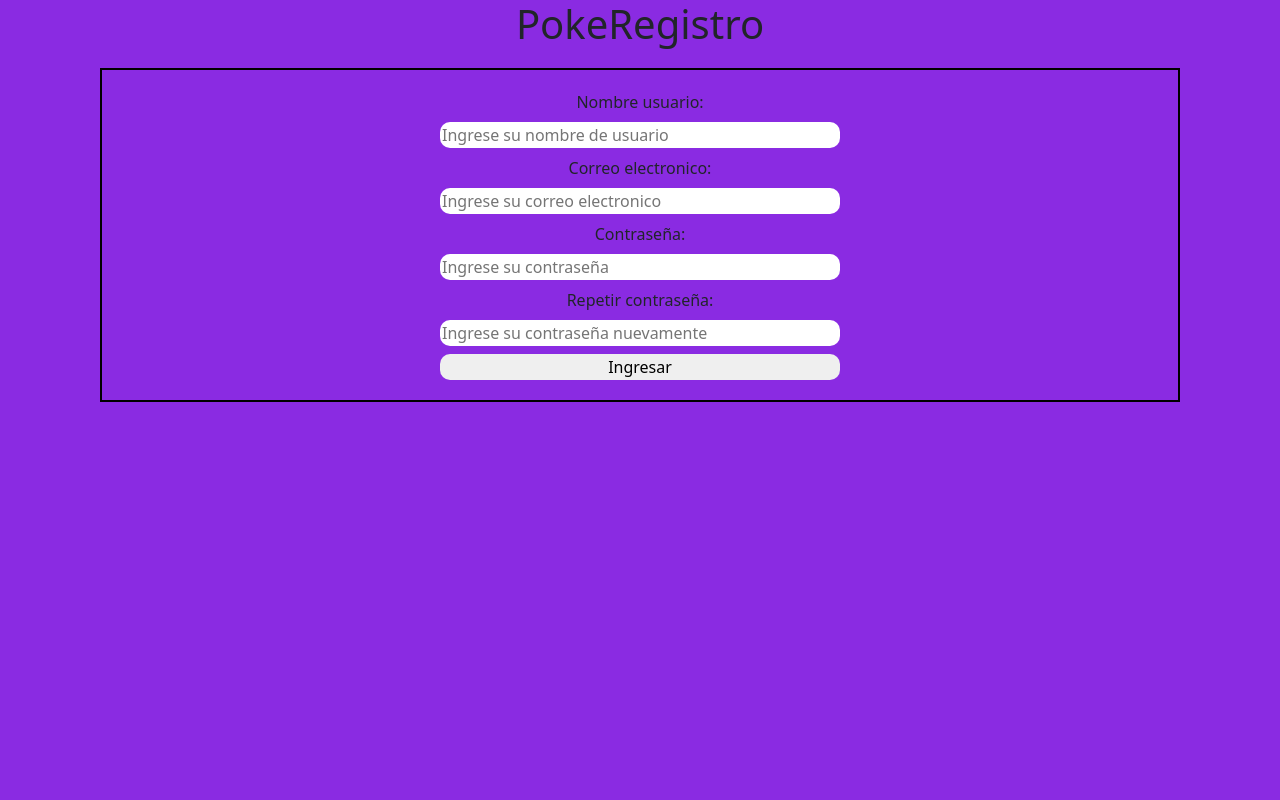
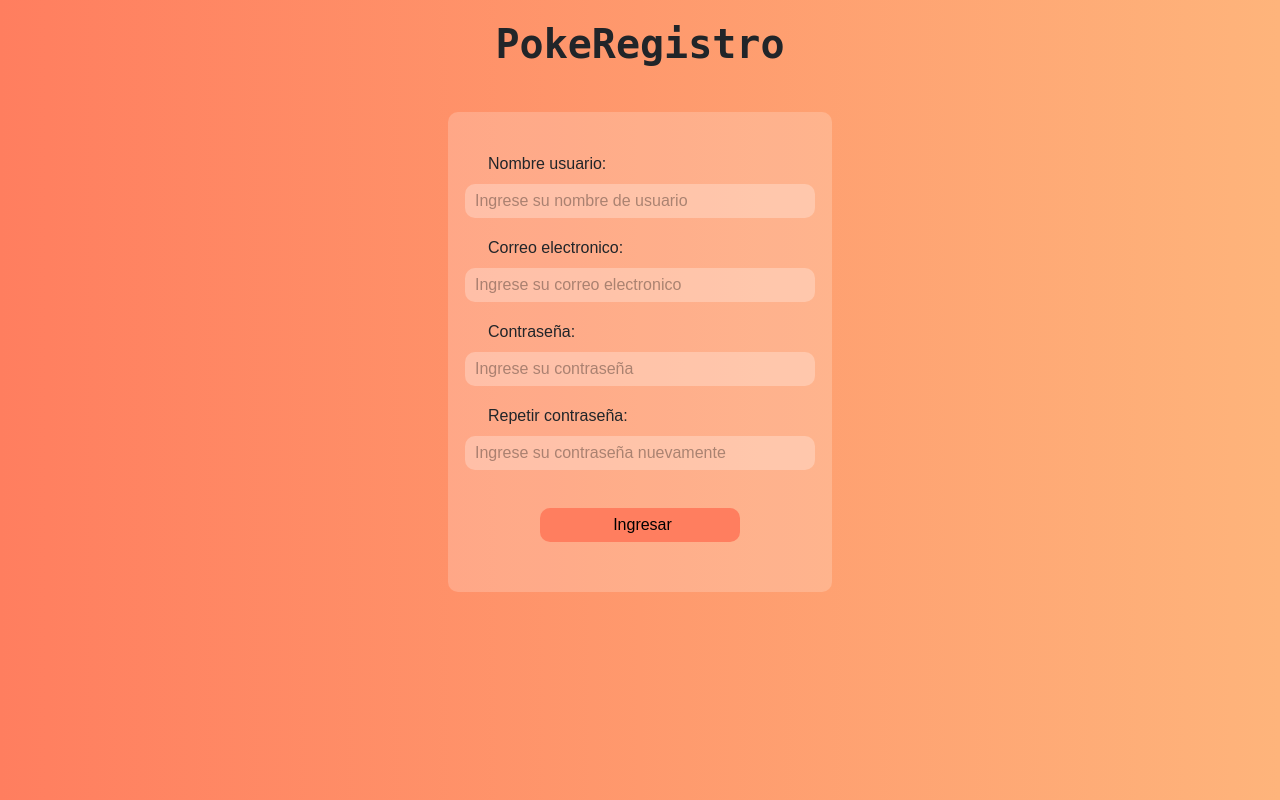
Before and after one commit to Gonza857/pokedex-pw2, a PHP site: page /registro.php in a window 1280 px wide. Run offline with PHP 8.4, Linux system fonts and the light colour scheme.

Commit message:
mejora de la vista de registro

```diff
--- a/index.php
+++ b/index.php
@@ -76,5 +76,3 @@ foreach ($pokemones as $pokemon) {
 
 
 ?>
-=======
-</html>
--- a/registro.css
+++ b/registro.css
@@ -1,25 +1,53 @@
 body{
-    background-color: blueviolet;
+    background: linear-gradient(to right, #ff7e5f, #feb47b);
+    font-family: Monospace;
 }
 
 h1{
+    margin: 20px;
     text-align: center;
+    font-weight: 600;
+}
+
+.formulario{
+  display: flex;
+    justify-content: center;
 }
 
 form{
-    margin: 20px 100px 20px 100px;
-    padding: 20px;
+    font-family: sans-serif;
+    margin: 1.5em;
+    width: 30%;
+    padding:40px;
     justify-content: center;
     align-items: center;
     flex-direction: column;
-    border: 2px solid black;
+    background-color: #ffffff33;
+    border-radius: 10px;
+}
 
+input::placeholder{
+    color: #00000055;
+}
+
+label{
+    align-self: flex-start;
 }
 
 
-
 input{
-    width: 400px;
+    width: 350px;
     border: none;
     border-radius: 10px;
+    padding: 5px;
+    padding-left: 10px;
+    background-color: #ffffff44;
+    margin-bottom: 10px;
 }
+
+.botoncito{
+    margin-top:20px;
+    width: 200px;
+    background-color: #ff7e5f;
+    align-self: center;
+}
--- a/registro.php
+++ b/registro.php
@@ -4,6 +4,7 @@
     <meta charset="UTF-8">
     <meta name="viewport" content="width=device-width, initial-scale=1">
     <title>Registro Pokedex</title>
+
     <link href="https://cdn.jsdelivr.net/npm/bootstrap@5.3.3/dist/css/bootstrap.min.css" rel="stylesheet" integrity="sha384-QWTKZyjpPEjISv5WaRU9OFeRpok6YctnYmDr5pNlyT2bRjXh0JMhjY6hW+ALEwIH" crossorigin="anonymous">
     <link rel="stylesheet" href="registro.css">
 </head>
@@ -12,7 +13,7 @@
 <h1>PokeRegistro</h1>
 
 
-
+<div class="formulario">
     <form action="" method="get" enctype="" class="d-flex gap-2">
 
         <label for="nombre">Nombre usuario:</label>
@@ -27,9 +28,11 @@
         <label for="passR">Repetir contraseña:</label>
         <input type="password" placeholder="Ingrese su contraseña nuevamente" id="passR" name="passR">
 
-    <input type="submit" value="Ingresar" class >
+        <input type="submit" value="Ingresar" class="botoncito" >
 
     </form>
+
+</div>
 
 
 
```
Lines whose indentation alone changed are shown as unchanged.
